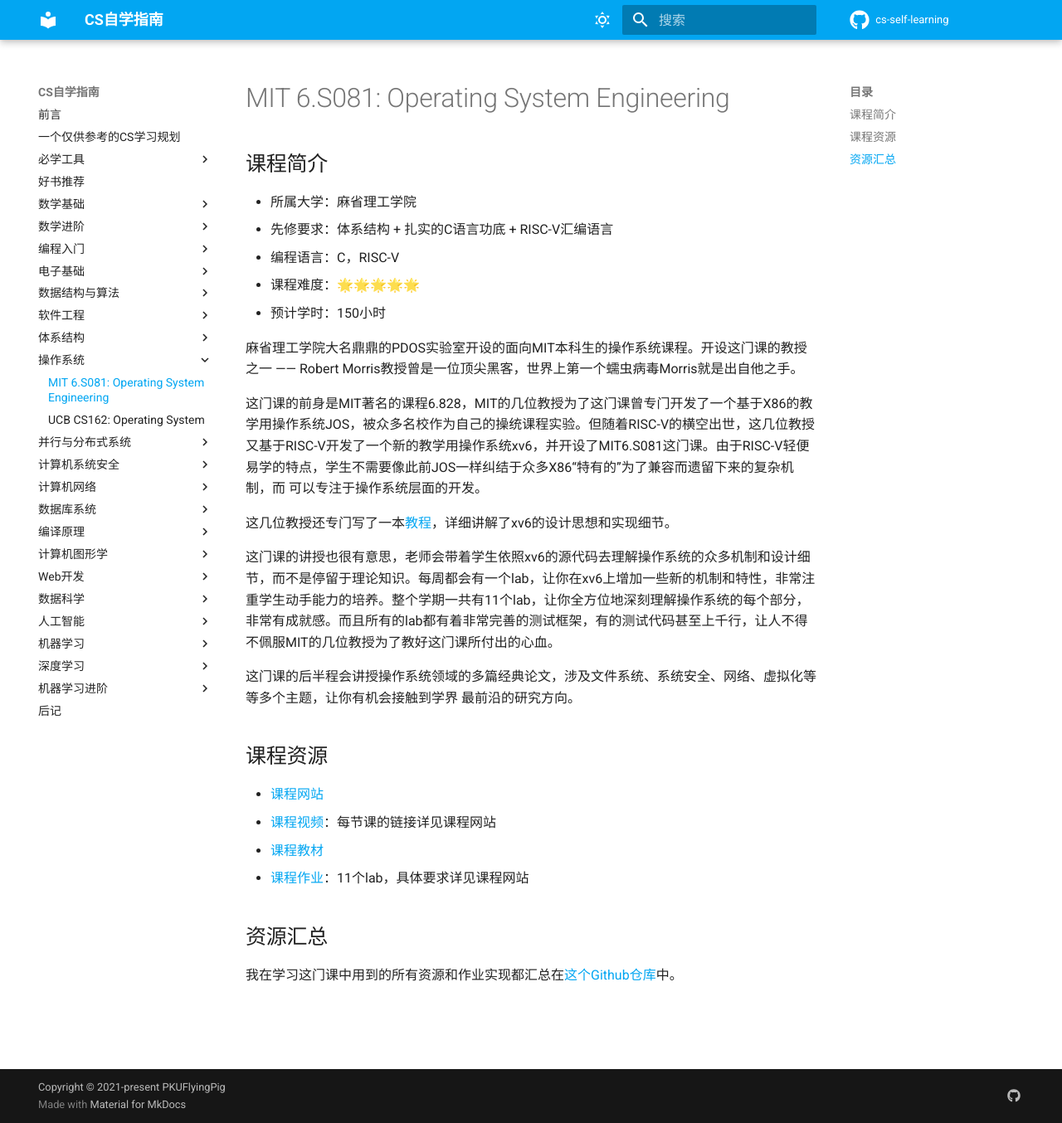
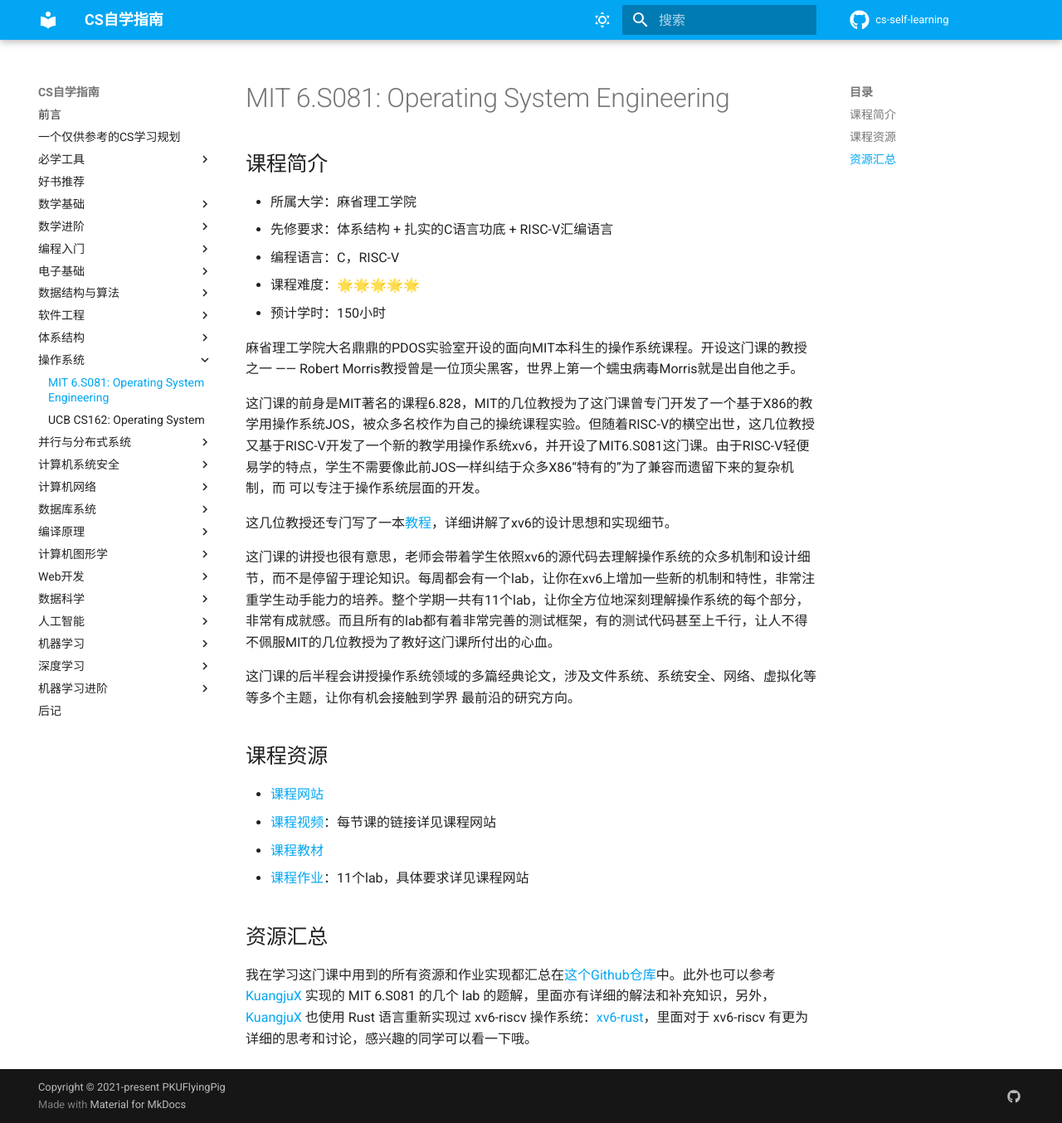
Before and after one commit to PKUFlyingPig/cs-self-learning, an MkDocs documentation site: the page built from docs/操作系统/MIT6.S081.md, in a window 1280 px wide and 1354 px high. Shown: the whole window at 83% size. Built offline with MkDocs 1.6.1 and Material for MkDocs 9.7.7, drawn with Linux system fonts in a browser that asks for light colours; comment, search, counter and statistics services are not loaded.

Commit message:
update MIT 6.S081

```diff
--- a/docs/操作系统/MIT6.S081.md
+++ b/docs/操作系统/MIT6.S081.md
@@ -25,4 +25,4 @@
 - [课程作业](https://pdos.csail.mit.edu/6.828/2021/schedule.html)：11个lab，具体要求详见课程网站
 
 ## 资源汇总
-我在学习这门课中用到的所有资源和作业实现都汇总在[这个Github仓库](https://github.com/PKUFlyingPig/MIT6.S081-2020fall)中。
+我在学习这门课中用到的所有资源和作业实现都汇总在[这个Github仓库](https://github.com/PKUFlyingPig/MIT6.S081-2020fall)中。此外也可以参考 [KuangjuX](https://github.com/KuangjuX) 实现的 MIT 6.S081 的几个 lab 的题解，里面亦有详细的解法和补充知识，另外，[KuangjuX](https://github.com/KuangjuX) 也使用 Rust 语言重新实现过 xv6-riscv 操作系统：[xv6-rust](https://github.com/Ko-oK-OS/xv6-rust)，里面对于 xv6-riscv 有更为详细的思考和讨论，感兴趣的同学可以看一下哦。
```
